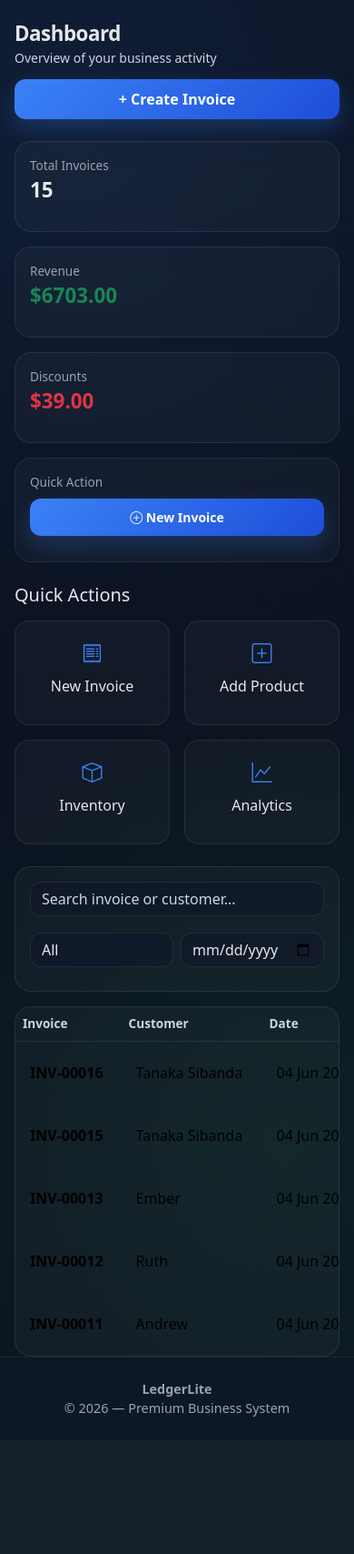
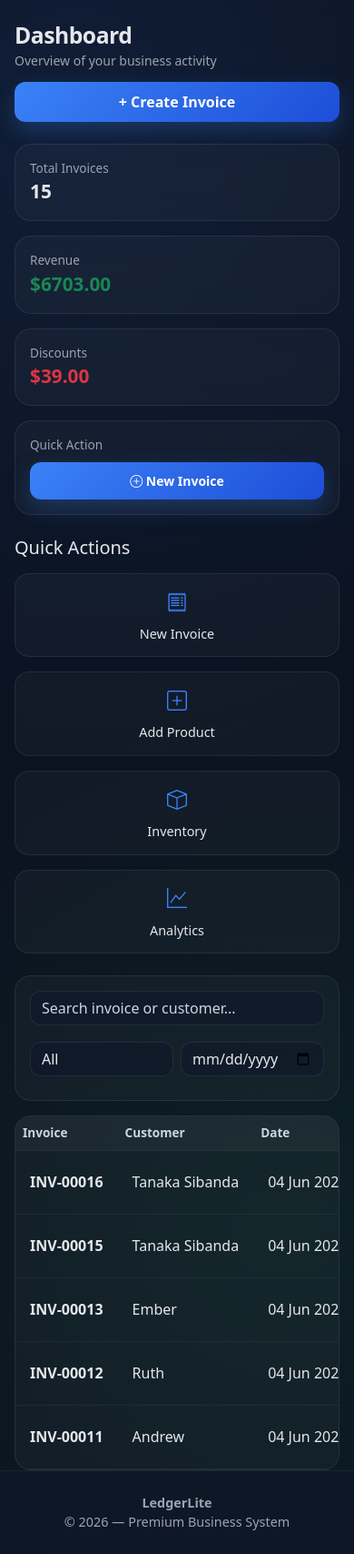
Before and after one commit to nia-cloud-official/LedgerLite, a Django app: page /dashboard/ in a window 390 px wide. Shown: the part 57-1765 px from the top of the page at 91% size. Before the commit the page ends 1614 px from the top, so only its background shows below. Run offline with Django 5.2, Linux system fonts and the light colour scheme; a user stored in the database is signed in; data comes from the database, SQL or seed files in the repository; data that the repository does not hold is empty; parts of the project's set-up code (start-up, migrations or seed data) failed here and were passed over.

Commit message:
Update dashboard.html

```diff
--- a/templates/dashboard.html
+++ b/templates/dashboard.html
@@ -4,7 +4,7 @@
 
 <style>
 
-/* ================= DESIGN SYSTEM ================= */
+/* ================= DESIGN SYSTEM (UNCHANGED) ================= */
 :root {
     --bg: #0b1220;
     --card: rgba(255,255,255,0.03);
@@ -44,11 +44,11 @@ body {
     color: white;
     box-shadow: 0 10px 25px rgba(59,130,246,0.25);
     transition: 0.25s ease;
-    white-space: nowrap;
 }
 
 .btn-primary-action:hover {
     transform: translateY(-2px);
+    box-shadow: 0 18px 40px rgba(59,130,246,0.35);
 }
 
 /* ================= KPI ================= */
@@ -58,11 +58,11 @@ body {
     border-radius: 18px;
     backdrop-filter: blur(14px);
     transition: 0.25s ease;
-    height: 100%;
 }
 
 .kpi-card:hover {
     transform: translateY(-4px);
+    background: var(--card-hover);
 }
 
 .kpi-title {
@@ -85,12 +85,11 @@ body {
     color: var(--text);
     text-decoration: none;
     transition: 0.25s ease;
-    height: 100%;
 }
 
 .action-card:hover {
+    transform: translateY(-4px);
     background: var(--card-hover);
-    transform: translateY(-4px);
 }
 
 .action-card i {
@@ -108,7 +107,6 @@ body {
     overflow: hidden;
 }
 
-/* TABLE FIX */
 .table {
     margin: 0;
     color: var(--text);
@@ -116,15 +114,30 @@ body {
     --bs-table-bg: transparent !important;
 }
 
+.table thead {
+    background: rgba(255,255,255,0.04) !important;
+}
+
 .table thead th {
     border-bottom: 1px solid var(--border) !important;
     color: #cbd5e1;
+    font-weight: 600;
     font-size: 0.85rem;
+}
+
+.table tbody tr {
+    background: transparent !important;
+    border-bottom: 1px solid rgba(255,255,255,0.05);
+}
+
+.table tbody tr:hover {
+    background: rgba(59,130,246,0.06) !important;
 }
 
 .table td {
     border: none !important;
     padding: 14px 16px;
+    color: var(--text);
 }
 
 /* ================= FILTERS ================= */
@@ -136,62 +149,81 @@ body {
     border-radius: 12px;
 }
 
+.form-select option {
+    background: #0f172a;
+    color: #e5e7eb;
+}
+
 .form-control:focus,
 .form-select:focus {
     border-color: var(--primary);
     box-shadow: 0 0 0 3px rgba(59,130,246,0.15);
+    background: rgba(15, 23, 42, 0.8) !important;
+    color: white !important;
 }
 
-/* ================= MOBILE FIXES ================= */
+small, .text-muted {
+    color: var(--muted) !important;
+}
+
+/* ================= MOBILE FIXES (IMPORTANT PART) ================= */
 @media (max-width: 768px) {
 
-    /* header stack */
+    /* header stacks */
     .dashboard-header {
         flex-direction: column;
         align-items: flex-start !important;
         gap: 12px;
     }
 
-    /* KPI grid */
-    .kpi-card {
-        margin-bottom: 12px;
+    .dashboard-header a {
+        width: 100%;
+        text-align: center;
     }
 
-    /* actions stack */
-    .action-card {
-        margin-bottom: 12px;
+    /* KPI becomes 2 per row */
+    .kpi-value {
+        font-size: 1.5rem;
     }
 
-    /* filters spacing */
+    /* quick actions grid */
+    .action-card {
+        padding: 14px;
+        font-size: 0.9rem;
+    }
+
+    .row.g-3 > div {
+        flex: 0 0 50%;
+        max-width: 50%;
+    }
+
+    /* filters stack */
     .table-card .row > div {
         margin-bottom: 10px;
     }
 
-    /* table scroll */
+    /* table scroll fix */
     .table-responsive {
         overflow-x: auto;
         -webkit-overflow-scrolling: touch;
     }
 
-    table {
-        min-width: 600px;
-    }
-
-    /* button full width on mobile */
-    .btn-primary-action {
-        width: 100%;
-        text-align: center;
+    .table td,
+    .table th {
+        white-space: nowrap;
     }
 }
 
+/* very small phones */
 @media (max-width: 480px) {
 
-    .kpi-value {
-        font-size: 1.4rem;
+    .row.g-3 > div {
+        flex: 0 0 100%;
+        max-width: 100%;
     }
 
-    h2 {
-        font-size: 1.4rem;
+    .kpi-value {
+        font-size: 1.3rem;
     }
 }
 
@@ -214,31 +246,31 @@ body {
 <!-- ================= KPI ================= -->
 <div class="row g-3 mb-4">
 
-    <div class="col-12 col-md-3">
+    <div class="col-md-3 col-6">
         <div class="kpi-card p-3">
             <div class="kpi-title">Total Invoices</div>
             <div class="kpi-value">{{ invoice_count }}</div>
         </div>
     </div>
 
-    <div class="col-12 col-md-3">
+    <div class="col-md-3 col-6">
         <div class="kpi-card p-3">
             <div class="kpi-title">Revenue</div>
             <div class="kpi-value text-success">${{ total_revenue }}</div>
         </div>
     </div>
 
-    <div class="col-12 col-md-3">
+    <div class="col-md-3 col-6">
         <div class="kpi-card p-3">
             <div class="kpi-title">Discounts</div>
             <div class="kpi-value text-danger">${{ total_discount }}</div>
         </div>
     </div>
 
-    <div class="col-12 col-md-3">
-        <div class="kpi-card p-3">
+    <div class="col-md-3 col-6">
+        <div class="kpi-card p-3 d-flex flex-column justify-content-center">
             <div class="kpi-title">Quick Action</div>
-            <a href="{% url 'create_invoice' %}" class="btn btn-sm btn-primary-action mt-2 w-100">
+            <a href="{% url 'create_invoice' %}" class="btn btn-sm btn-primary-action mt-2">
                 <i class="bi bi-plus-circle"></i> New Invoice
             </a>
         </div>
@@ -252,28 +284,28 @@ body {
 
     <div class="row g-3">
 
-        <div class="col-6 col-md-3">
+        <div class="col-md-3 col-6">
             <a href="{% url 'create_invoice' %}" class="action-card d-block">
                 <i class="bi bi-receipt"></i>
                 New Invoice
             </a>
         </div>
 
-        <div class="col-6 col-md-3">
+        <div class="col-md-3 col-6">
             <a href="{% url 'add_product' %}" class="action-card d-block">
                 <i class="bi bi-plus-square"></i>
                 Add Product
             </a>
         </div>
 
-        <div class="col-6 col-md-3">
+        <div class="col-md-3 col-6">
             <a href="{% url 'products' %}" class="action-card d-block">
                 <i class="bi bi-box"></i>
                 Inventory
             </a>
         </div>
 
-        <div class="col-6 col-md-3">
+        <div class="col-md-3 col-6">
             <a href="{% url 'analytics' %}" class="action-card d-block">
                 <i class="bi bi-graph-up"></i>
                 Analytics
@@ -288,21 +320,21 @@ body {
 
     <div class="row g-2">
 
-        <div class="col-12 col-md-5">
-            <input type="text" class="form-control"
+        <div class="col-md-5 col-12">
+            <input type="text" id="searchInput" class="form-control"
                    placeholder="Search invoice or customer...">
         </div>
 
-        <div class="col-6 col-md-3">
-            <select class="form-select">
-                <option>All</option>
-                <option>Discounted</option>
-                <option>No Discount</option>
+        <div class="col-md-3 col-6">
+            <select id="discountFilter" class="form-select">
+                <option value="all">All</option>
+                <option value="discounted">Discounted</option>
+                <option value="none">No Discount</option>
             </select>
         </div>
 
-        <div class="col-6 col-md-4">
-            <input type="date" class="form-control">
+        <div class="col-md-4 col-6">
+            <input type="date" id="dateFilter" class="form-control">
         </div>
 
     </div>
@@ -311,6 +343,7 @@ body {
 
 <!-- ================= TABLE ================= -->
 <div class="table-card">
+
     <div class="table-responsive">
         <table class="table align-middle">
 
@@ -325,19 +358,37 @@ body {
             </thead>
 
             <tbody>
+
                 {% for invoice in invoices %}
-                <tr>
+                <tr class="invoice-row"
+                    data-discounted="{% if invoice.discount > 0 %}true{% else %}false{% endif %}"
+                    data-date="{{ invoice.date_created|date:'Y-m-d' }}">
+
                     <td><strong>{{ invoice.invoice_number }}</strong></td>
                     <td>{{ invoice.customer_name }}</td>
                     <td>{{ invoice.date_created|date:"d M Y" }}</td>
-                    <td class="text-success">${{ invoice.total|floatformat:2 }}</td>
+
+                    <td>
+                        <strong class="text-success">
+                            ${{ invoice.total|floatformat:2 }}
+                        </strong>
+
+                        {% if invoice.discount > 0 %}
+                        <div class="small text-danger">
+                            Discount: ${{ invoice.discount }}
+                        </div>
+                        {% endif %}
+                    </td>
+
                     <td>
                         <a href="{% url 'invoice_detail' invoice.id %}"
                            class="btn btn-sm btn-primary-action">
                             View
                         </a>
                     </td>
+
                 </tr>
+
                 {% empty %}
                 <tr>
                     <td colspan="5" class="text-center text-muted py-4">
@@ -345,10 +396,12 @@ body {
                     </td>
                 </tr>
                 {% endfor %}
+
             </tbody>
 
         </table>
     </div>
+
 </div>
 
 {% endblock %}
```
